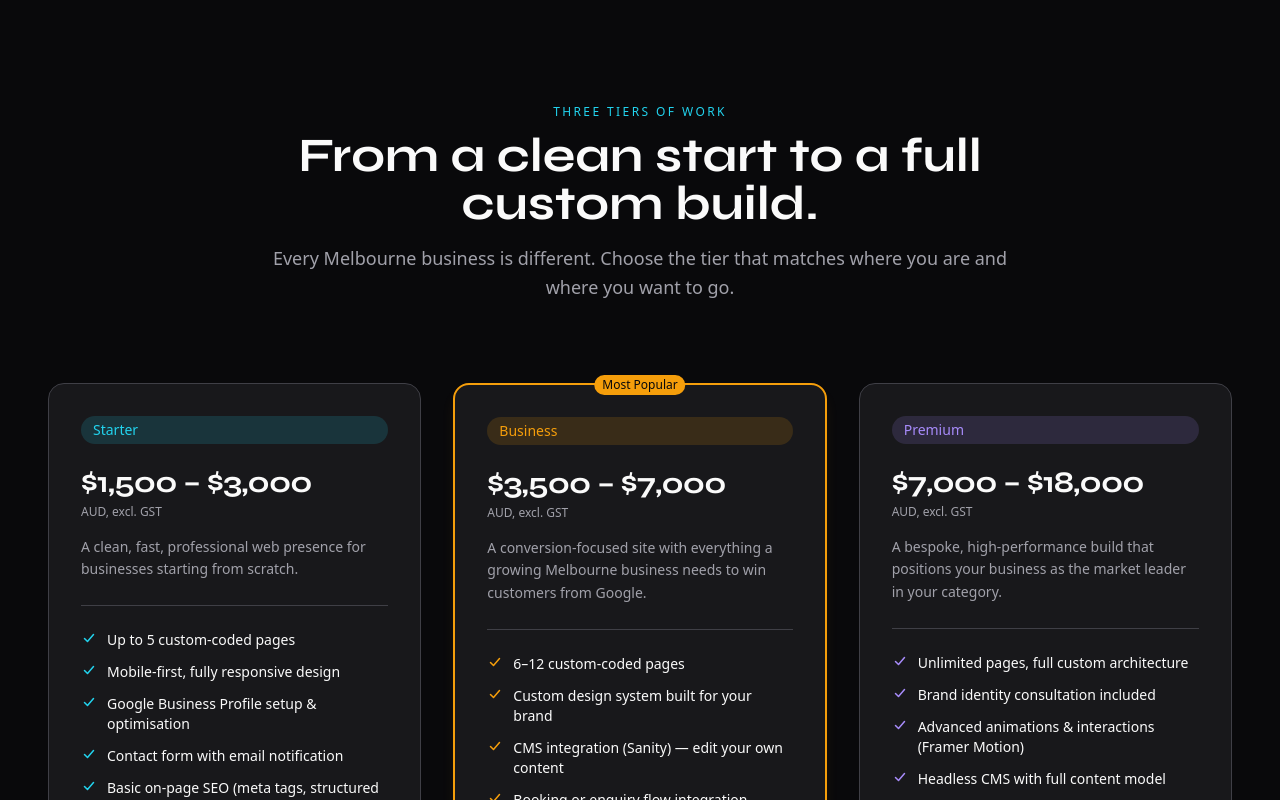
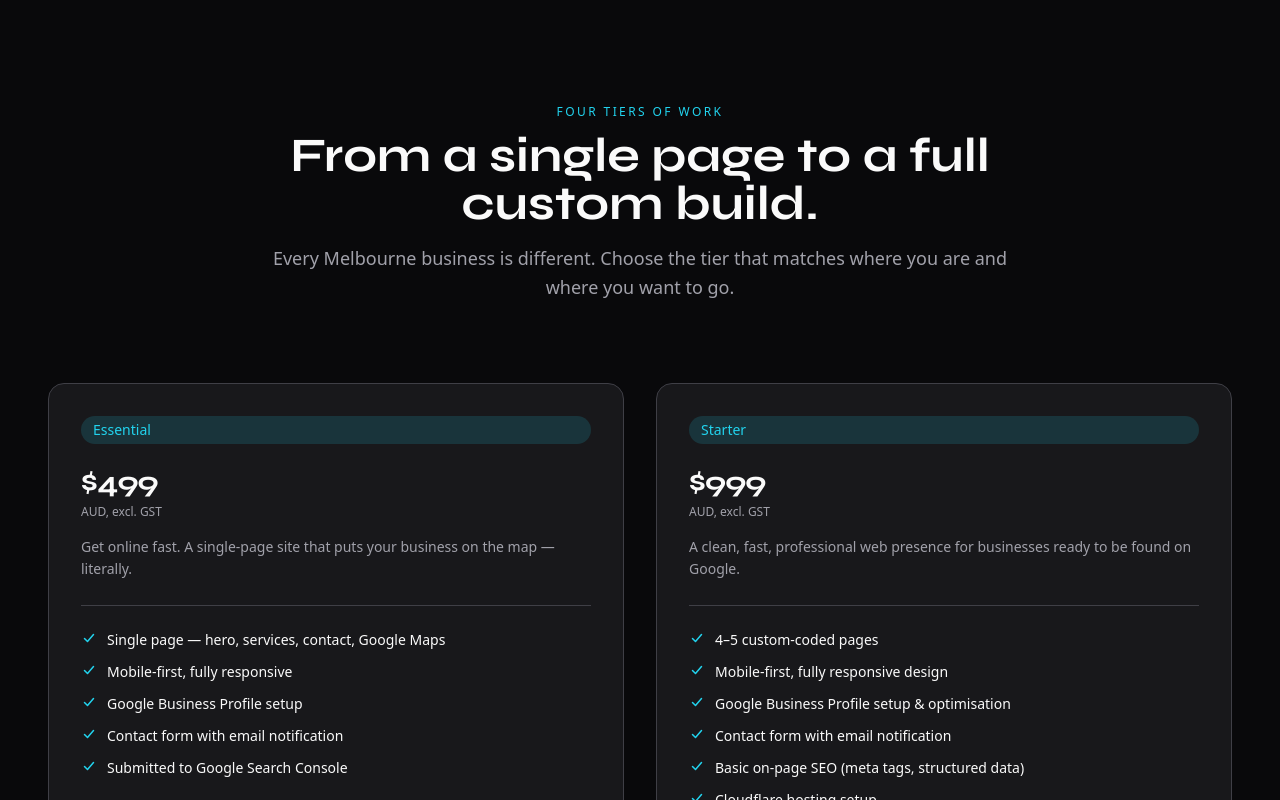
Before and after one commit to AperixStudio/Aperix-Website, a Next.js app: page / in a window 1280 px wide. Shown: the part 1500-2300 px from the top of the page. Built offline with nearby package versions, Linux system fonts and the light colour scheme.

Commit message:
feat: update home page to 4-tier structure

```diff
--- a/components/agency/TierShowcase.tsx
+++ b/components/agency/TierShowcase.tsx
@@ -6,7 +6,7 @@ import TierCard from "@/components/agency/TierCard";
 
 /* ────────────────────────────────────────────────────────────
    TierShowcase — PRD §4.2.5
-   Section header + three tier pricing cards.
+   Section header + four tier pricing cards in a 2×2 grid.
    Scroll-triggered staggered reveal (§3.4).
    ──────────────────────────────────────────────────────────── */
 
@@ -44,7 +44,7 @@ export default function TierShowcase() {
           transition={prefersReduced ? undefined : { duration: 0.4, ease: "easeOut" }}
           className="mb-3 text-xs font-medium uppercase tracking-[0.2em] text-agency-accent"
         >
-          Three Tiers of Work
+          Four Tiers of Work
         </motion.p>
 
         <motion.h2
@@ -55,7 +55,7 @@ export default function TierShowcase() {
           transition={prefersReduced ? undefined : { duration: 0.4, ease: "easeOut", delay: 0.08 }}
           className="font-display text-3xl font-bold sm:text-4xl lg:text-5xl"
         >
-          From a clean start to a full custom build.
+          From a single page to a full custom build.
         </motion.h2>
 
         <motion.p
@@ -70,30 +70,49 @@ export default function TierShowcase() {
         </motion.p>
       </div>
 
-      {/* ── Cards grid ──────────────────────────────────────── */}
+      {/* ── Cards grid (2×2 on desktop) ─────────────────────── */}
       <motion.div
         variants={prefersReduced ? undefined : containerVariants}
         initial={prefersReduced ? undefined : "hidden"}
         whileInView={prefersReduced ? undefined : "visible"}
         viewport={{ once: true, amount: 0.1 }}
-        className="mx-auto mt-14 grid max-w-7xl gap-8 lg:mt-20 lg:grid-cols-3"
+        className="mx-auto mt-14 grid max-w-7xl gap-8 md:grid-cols-2 lg:mt-20 lg:grid-cols-2"
       >
+        {/* ── Essential ─────────────────────────────────────── */}
+        <motion.div variants={prefersReduced ? undefined : cardVariants}>
+          <TierCard
+            name="Essential"
+            color="cyan"
+            price="$499"
+            valueProp="Get online fast. A single-page site that puts your business on the map — literally."
+            features={[
+              "Single page — hero, services, contact, Google Maps",
+              "Mobile-first, fully responsive",
+              "Google Business Profile setup",
+              "Contact form with email notification",
+              "Submitted to Google Search Console",
+            ]}
+            retainer="From $89/month Basic Care"
+            demoHref="/demo/starter"
+          />
+        </motion.div>
+
         {/* ── Starter ───────────────────────────────────────── */}
         <motion.div variants={prefersReduced ? undefined : cardVariants}>
           <TierCard
             name="Starter"
             color="cyan"
-            price="$1,500 – $3,000"
-            valueProp="A clean, fast, professional web presence for businesses starting from scratch."
+            price="$999"
+            valueProp="A clean, fast, professional web presence for businesses ready to be found on Google."
             features={[
-              "Up to 5 custom-coded pages",
+              "4–5 custom-coded pages",
               "Mobile-first, fully responsive design",
               "Google Business Profile setup & optimisation",
               "Contact form with email notification",
               "Basic on-page SEO (meta tags, structured data)",
               "Cloudflare hosting setup",
             ]}
-            retainer="From $150/month hosting & maintenance"
+            retainer="From $89/month Basic Care"
             demoHref="/demo/starter"
           />
         </motion.div>
@@ -103,10 +122,10 @@ export default function TierShowcase() {
           <TierCard
             name="Business"
             color="amber"
-            price="$3,500 – $7,000"
+            price="$1,799"
             valueProp="A conversion-focused site with everything a growing Melbourne business needs to win customers from Google."
             features={[
-              "6–12 custom-coded pages",
+              "6–10 custom-coded pages",
               "Custom design system built for your brand",
               "CMS integration (Sanity) — edit your own content",
               "Booking or enquiry flow integration",
@@ -115,7 +134,7 @@ export default function TierShowcase() {
               "Core Web Vitals optimised (Lighthouse 100/100)",
               "2 rounds of revisions included",
             ]}
-            retainer="From $200/month hosting, maintenance & monthly report"
+            retainer="From $179/month Standard Care"
             demoHref="/demo/business"
             popular
           />
@@ -126,7 +145,7 @@ export default function TierShowcase() {
           <TierCard
             name="Premium"
             color="violet"
-            price="$7,000 – $18,000"
+            price="$3,999+"
             valueProp="A bespoke, high-performance build that positions your business as the market leader in your category."
             features={[
               "Unlimited pages, full custom architecture",
@@ -138,7 +157,7 @@ export default function TierShowcase() {
               "Performance report on delivery (Lighthouse 100/100 guaranteed)",
               "Priority support, 3 months included post-launch",
             ]}
-            retainer="From $350/month hosting, maintenance, priority support & monthly SEO report"
+            retainer="From $349/month Growth Care"
             demoHref="/demo/premium"
           />
         </motion.div>
```
